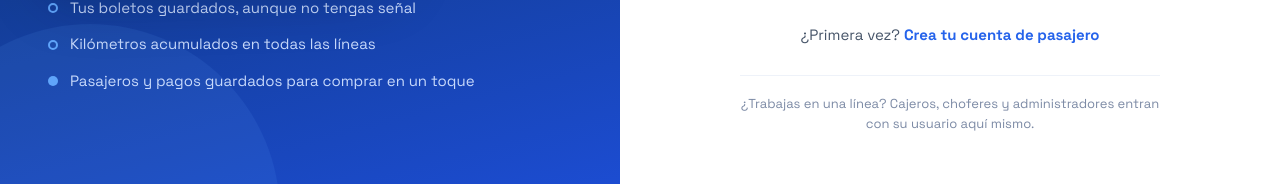
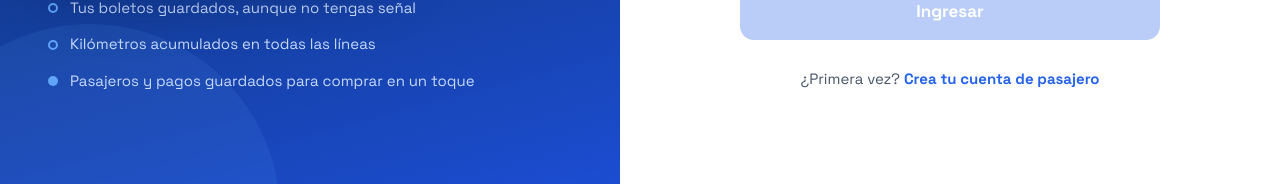
Before and after one commit to WallsDevs/web-butacaenlinea, a React (Vite) app: page /ingresar in a window 1280 px wide. Shown: the part 576-760 px from the top of the page. Built offline with nearby package versions, Linux system fonts and the light colour scheme; no server answers.

Commit message:
fix(web): quitar el aviso «¿Trabajas en una línea?» del acceso
Co-Authored-By: Claude Sonnet 5.5 <noreply@anthropic.com>

```diff
--- a/src/features/public/Acceso.tsx
+++ b/src/features/public/Acceso.tsx
@@ -260,9 +260,6 @@ export default function Acceso({ modo }: { modo: 'login' | 'registro' }) {
               </a>
             </div>
 
-            <div style={{ borderTop: '1px solid #EEF2F9', paddingTop: 18, fontSize: 13, lineHeight: 1.55, color: '#7C8AA5', textAlign: 'center', textWrap: 'pretty' }}>
-              ¿Trabajas en una línea? Cajeros, choferes y administradores entran con su usuario aquí mismo.
-            </div>
           </form>
         </div>
       </main>
```
